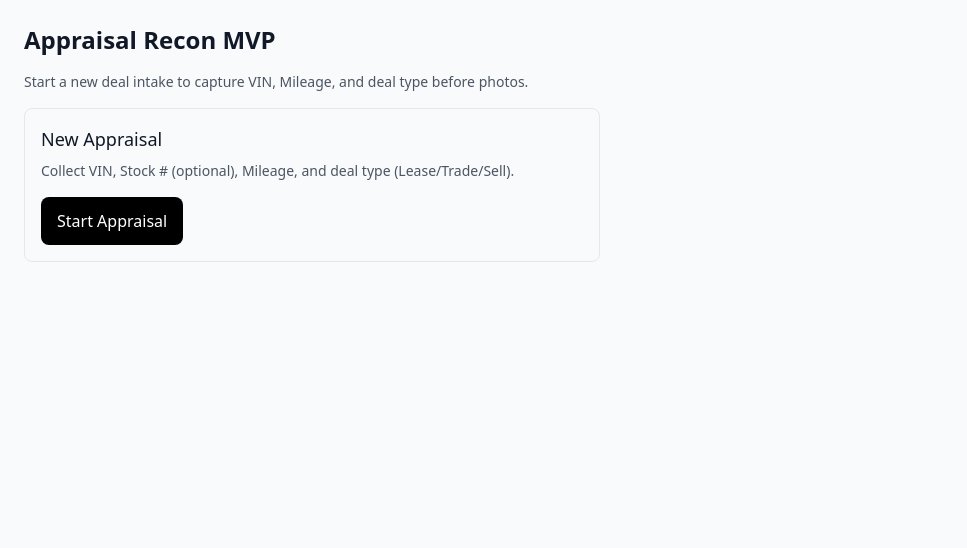
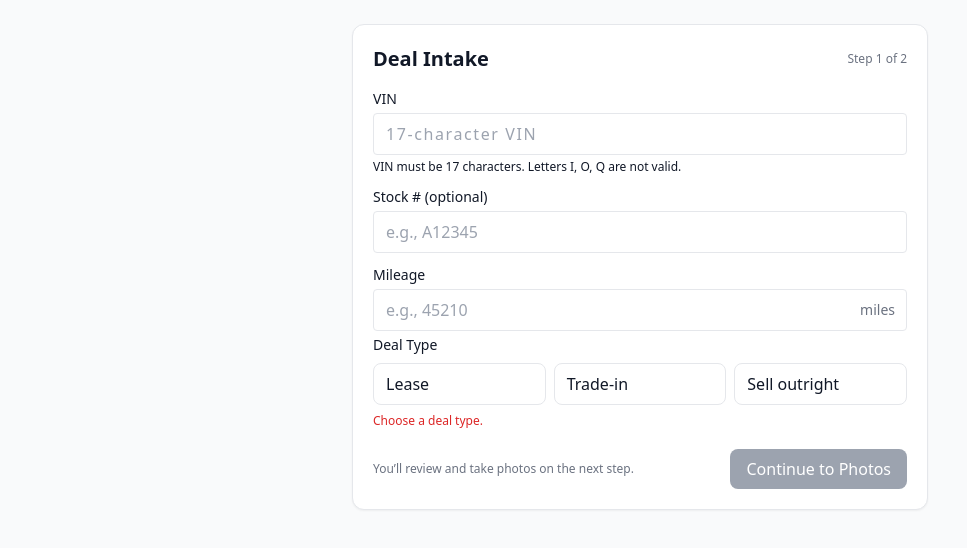
Before and after one commit to Aaronrabanal24/appraisalreconMVP, a Next.js app: page /intake in a window 1280 px wide. Shown: the top 548 px of the page, without its empty margins (0-967 px from the left). Built offline with nearby package versions, Linux system fonts and the light colour scheme.

Commit message:
updates with intake and intake form

```diff
--- a/src/app/intake/page.tsx
+++ b/src/app/intake/page.tsx
@@ -1,28 +1,11 @@
-import Link from "next/link";
+import dynamic from "next/dynamic";
 
-export default function Home() {
+const IntakeForm = dynamic(() => import("@/components/IntakeForm"), { ssr: false });
+
+export default function IntakePage() {
   return (
-    <main className="p-6">
-      <div className="max-w-xl space-y-4">
-        <h1 className="text-2xl font-semibold">Appraisal Recon MVP</h1>
-        <p className="text-sm text-gray-600">
-          Start a new deal intake to capture VIN, Mileage, and deal type before photos.
-        </p>
-
-        <div className="rounded-lg border p-4">
-          <h2 className="text-lg font-medium mb-2">New Appraisal</h2>
-          <p className="text-sm text-gray-600 mb-4">
-            Collect VIN, Stock # (optional), Mileage, and deal type (Lease/Trade/Sell).
-          </p>
-
-          <Link
-            href="/intake"
-            className="inline-flex items-center justify-center rounded-lg bg-black text-white px-4 py-3"
-          >
-            Start Appraisal
-          </Link>
-        </div>
-      </div>
+    <main className="min-h-[80dvh] px-4 py-6 bg-gray-50">
+      <IntakeForm />
     </main>
   );
 }
--- /dev/null
+++ b/src/components/IntakeForm.tsx
@@ -0,0 +1,184 @@
+"use client";
+
+import { useRouter } from "next/navigation";
+import { useEffect, useMemo, useState } from "react";
+
+type DealType = "lease_buyout" | "trade_in" | "sell_outright";
+
+export default function IntakeForm() {
+  const router = useRouter();
+
+  const [vin, setVin] = useState("");
+  const [stock, setStock] = useState("");
+  const [mileage, setMileage] = useState("");
+  const [dealType, setDealType] = useState<DealType | "">("");
+
+  // restore draft (optional)
+  useEffect(() => {
+    try {
+      const raw = localStorage.getItem("intakeDraft");
+      if (raw) {
+        const d = JSON.parse(raw);
+        if (d?.vin) setVin(String(d.vin));
+        if (d?.stock) setStock(String(d.stock));
+        if (d?.mileage) setMileage(String(d.mileage));
+        if (d?.dealType) setDealType(d.dealType);
+      }
+    } catch {}
+  }, []);
+
+  // persist draft
+  useEffect(() => {
+    const draft = { vin, stock, mileage, dealType };
+    try {
+      localStorage.setItem("intakeDraft", JSON.stringify(draft));
+    } catch {}
+  }, [vin, stock, mileage, dealType]);
+
+  // helpers
+  const cleanVIN = (v: string) =>
+    v.toUpperCase().replace(/[^A-HJ-NPR-Z0-9]/g, ""); // exclude I,O,Q
+
+  const vinValid = useMemo(() => cleanVIN(vin).length === 17, [vin]);
+  const milesNum = useMemo(() => Number((mileage || "").replace(/[^\d]/g, "")), [mileage]);
+  const mileageValid = Number.isFinite(milesNum) && milesNum > 0;
+  const dealTypeValid = !!dealType;
+
+  const canContinue = vinValid && mileageValid && dealTypeValid;
+
+  const onSubmit = (e: React.FormEvent) => {
+    e.preventDefault();
+    if (!canContinue) return;
+
+    const intake = {
+      vin: cleanVIN(vin),
+      stock: stock.trim(),
+      mileage: milesNum,
+      dealType,
+      ts: Date.now(),
+    };
+
+    try {
+      localStorage.setItem("currentIntake", JSON.stringify(intake));
+    } catch {}
+
+    // Where to send next (capture page)
+    const nextRoute =
+      process.env.NEXT_PUBLIC_CAPTURE_ROUTE || "/capture";
+
+    router.push(nextRoute);
+  };
+
+  return (
+    <form onSubmit={onSubmit} className="mx-auto w-full max-w-xl rounded-xl border bg-white p-5 shadow-sm">
+      <div className="mb-4 flex items-center justify-between">
+        <h1 className="text-xl font-semibold">Deal Intake</h1>
+        <span className="text-xs text-gray-500">Step 1 of 2</span>
+      </div>
+
+      {/* VIN */}
+      <label className="block text-sm font-medium mb-1" htmlFor="vin">VIN</label>
+      <input
+        id="vin"
+        inputMode="text"
+        autoCapitalize="characters"
+        value={vin}
+        onChange={(e) => setVin(cleanVIN(e.target.value))}
+        placeholder="17-character VIN"
+        className="w-full border rounded px-3 py-2 mb-1 tracking-widest"
+        maxLength={17}
+      />
+      <p className="text-xs mb-3">
+        VIN must be 17 characters. Letters I, O, Q are not valid.
+        {!vinValid && vin.length > 0 && (
+          <span className="ml-2 text-red-600 font-medium">({17 - cleanVIN(vin).length} to go)</span>
+        )}
+      </p>
+
+      {/* Stock (optional) */}
+      <label className="block text-sm font-medium mb-1" htmlFor="stock">Stock # (optional)</label>
+      <input
+        id="stock"
+        value={stock}
+        onChange={(e) => setStock(e.target.value)}
+        placeholder="e.g., A12345"
+        className="w-full border rounded px-3 py-2 mb-3"
+      />
+
+      {/* Mileage */}
+      <label className="block text-sm font-medium mb-1" htmlFor="mileage">Mileage</label>
+      <div className="relative mb-1">
+        <input
+          id="mileage"
+          inputMode="numeric"
+          value={mileage}
+          onChange={(e) => setMileage(e.target.value.replace(/[^\d]/g, ""))}
+          placeholder="e.g., 45210"
+          className="w-full border rounded px-3 py-2 pr-14"
+        />
+        <span className="absolute right-3 top-1/2 -translate-y-1/2 text-sm text-gray-500">miles</span>
+      </div>
+      {!mileageValid && mileage.length > 0 && (
+        <p className="text-xs text-red-600 mb-3">Enter a mileage greater than 0.</p>
+      )}
+      {mileageValid && (
+        <p className="text-xs text-gray-600 mb-3">Recorded: {milesNum.toLocaleString()} miles</p>
+      )}
+
+      {/* Deal Type */}
+      <fieldset className="mb-4">
+        <legend className="block text-sm font-medium mb-2">Deal Type</legend>
+        <div className="grid grid-cols-1 sm:grid-cols-3 gap-2">
+          <label className={`border rounded-lg px-3 py-2 cursor-pointer ${dealType === "lease_buyout" ? "ring-2 ring-black" : ""}`}>
+            <input
+              type="radio"
+              name="dealType"
+              className="sr-only"
+              checked={dealType === "lease_buyout"}
+              onChange={() => setDealType("lease_buyout")}
+            />
+            Lease
+          </label>
+
+          <label className={`border rounded-lg px-3 py-2 cursor-pointer ${dealType === "trade_in" ? "ring-2 ring-black" : ""}`}>
+            <input
+              type="radio"
+              name="dealType"
+              className="sr-only"
+              checked={dealType === "trade_in"}
+              onChange={() => setDealType("trade_in")}
+            />
+            Trade-in
+          </label>
+
+          <label className={`border rounded-lg px-3 py-2 cursor-pointer ${dealType === "sell_outright" ? "ring-2 ring-black" : ""}`}>
+            <input
+              type="radio"
+              name="dealType"
+              className="sr-only"
+              checked={dealType === "sell_outright"}
+              onChange={() => setDealType("sell_outright")}
+            />
+            Sell outright
+          </label>
+        </div>
+        {!dealTypeValid && <p className="text-xs text-red-600 mt-2">Choose a deal type.</p>}
+      </fieldset>
+
+      {/* Actions */}
+      <div className="mt-5 flex items-center justify-between">
+        <p className="text-xs text-gray-500">
+          You’ll review and take photos on the next step.
+        </p>
+        <button
+          type="submit"
+          disabled={!canContinue}
+          className={`rounded-lg px-4 py-2 text-white ${canContinue ? "bg-black" : "bg-gray-400 cursor-not-allowed"}`}
+          aria-disabled={!canContinue}
+        >
+          Continue to Photos
+        </button>
+      </div>
+    </form>
+  );
+}
```
